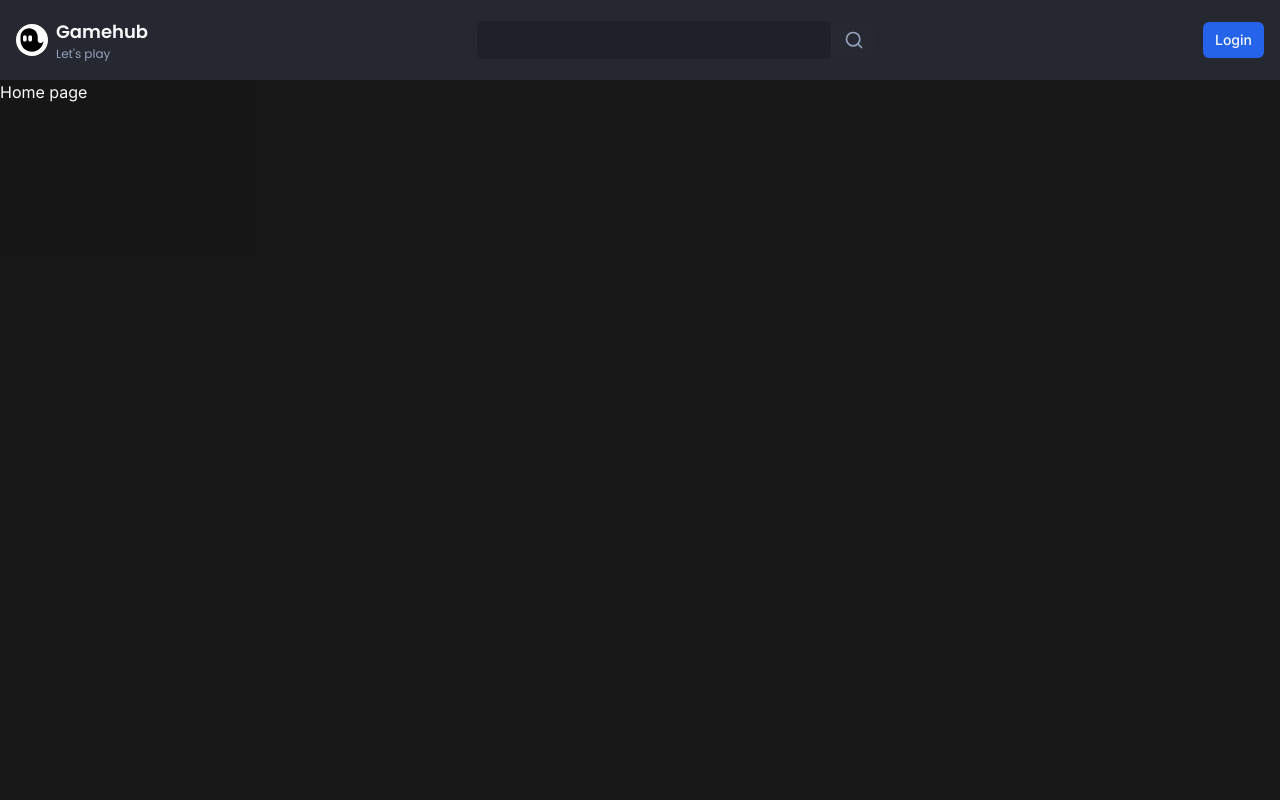
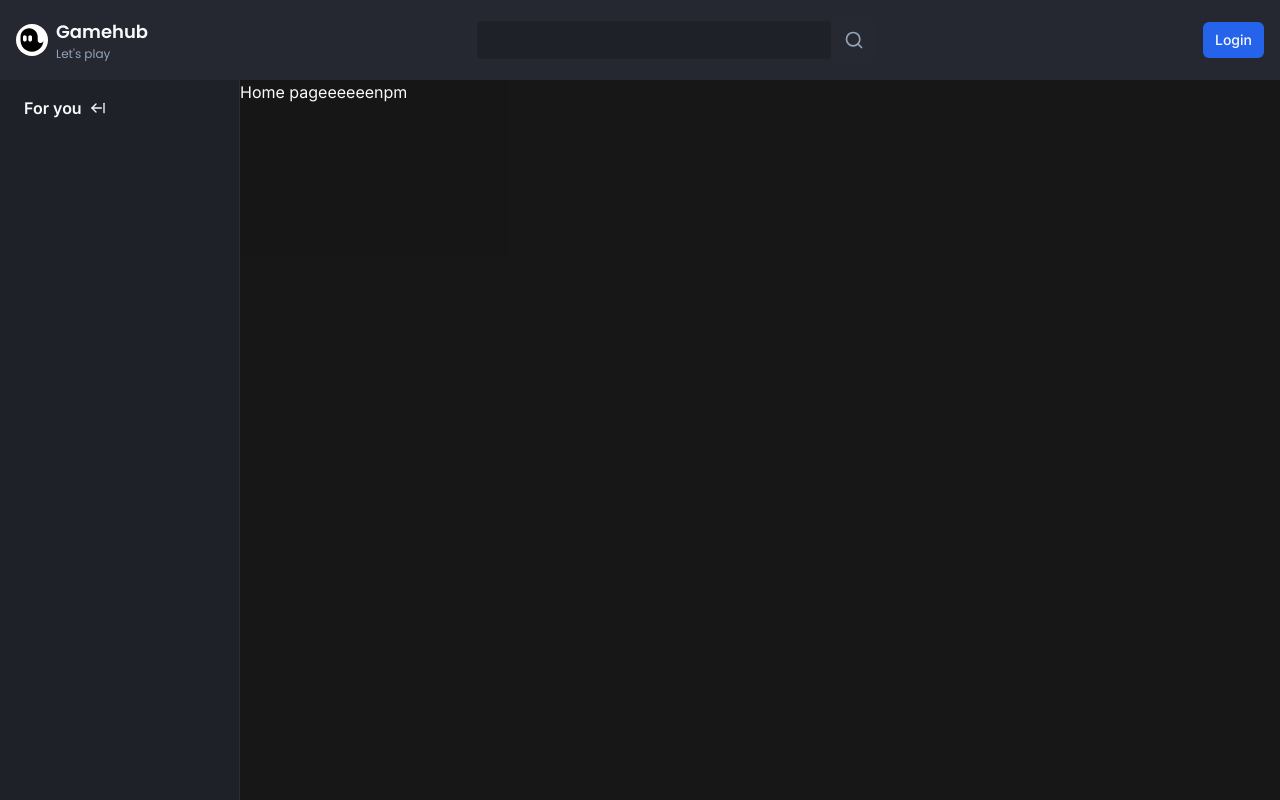
Before and after one commit to mantzu132/twitch-clone, a Next.js app: page / in a window 1280 px wide. Built offline with nearby package versions, Linux system fonts and the light colour scheme; no server answers.

Commit message:
sidebar finished but still no content

```diff
--- a/app/(browse)/(home)/page.tsx
+++ b/app/(browse)/(home)/page.tsx
@@ -5,7 +5,7 @@ import { UserButton } from "@clerk/nextjs";
 export default function Home() {
   return (
     <div>
-      <h1> Home page </h1>
+      <h1> Home pageeeeeenpm </h1>
     </div>
   );
 }
--- /dev/null
+++ b/app/(browse)/_components/container.tsx
@@ -0,0 +1,31 @@
+"use client";
+
+import { cn } from "@/lib/utils";
+import { useSidebar } from "@/store/use-sidebar";
+import { useMediaQuery } from "usehooks-ts";
+import { useEffect } from "react";
+
+interface ContainerProps {
+  children: React.ReactNode;
+}
+
+export const Container = ({ children }: ContainerProps) => {
+  const { collapsed, onCollapse, onExpand } = useSidebar((state) => state);
+
+  const matches = useMediaQuery("(max-width: 1024px)");
+
+  useEffect(() => {
+    if (matches) {
+      onCollapse();
+    } else {
+      onExpand();
+    }
+  }, [matches, onCollapse, onExpand]);
+  return (
+    <div
+      className={cn("flex-1", collapsed ? "ml-[70px]" : "ml-[70px] lg:ml-60")}
+    >
+      {children}
+    </div>
+  );
+};
--- /dev/null
+++ b/app/(browse)/_components/sidebar/index.tsx
@@ -0,0 +1,12 @@
+import { Wrapper } from "@/app/(browse)/_components/sidebar/wrapper";
+import Toggle from "@/app/(browse)/_components/sidebar/toggle";
+
+const Sidebar = () => {
+  return (
+    <Wrapper>
+      <Toggle />
+    </Wrapper>
+  );
+};
+
+export default Sidebar;
--- /dev/null
+++ b/app/(browse)/_components/sidebar/toggle.tsx
@@ -0,0 +1,39 @@
+"use client";
+import { useSidebar } from "@/store/use-sidebar";
+import { ArrowLeftFromLine, ArrowRightFromLine } from "lucide-react";
+import { Button } from "@/components/ui/button";
+import { Hint } from "@/components/hint";
+
+const Toggle = () => {
+  const { collapsed, onExpand, onCollapse } = useSidebar((state) => state);
+  const label = collapsed ? "Expand" : "Collapse";
+  return (
+    <>
+      {collapsed && (
+        <div className="hidden lg:flex w-full items-center justify-center pt-4 mb-4">
+          <Hint label={label} side="right">
+            <Button onClick={onExpand} variant="ghost" className=" p-2">
+              <ArrowRightFromLine className="h-4 w-4" />
+            </Button>
+          </Hint>
+        </div>
+      )}
+      {!collapsed && (
+        <div className="p-3 pl-6 mb-2 flex items-center w-full">
+          <p className="font-semibold text-primary">For you</p>
+          <Hint label={label} side="right">
+            <Button
+              onClick={onCollapse}
+              className="h-auto p-2 ml-auto"
+              variant="ghost"
+            >
+              <ArrowLeftFromLine className="h-4 w-4" />
+            </Button>
+          </Hint>
+        </div>
+      )}
+    </>
+  );
+};
+
+export default Toggle;
--- /dev/null
+++ b/app/(browse)/_components/sidebar/wrapper.tsx
@@ -0,0 +1,22 @@
+"use client";
+
+import { cn } from "@/lib/utils";
+import { useSidebar } from "@/store/use-sidebar";
+
+interface WrapperProps {
+  children: React.ReactNode;
+}
+
+export const Wrapper = ({ children }: WrapperProps) => {
+  const { collapsed } = useSidebar((state) => state);
+  return (
+    <aside
+      className={cn(
+        "fixed left-0 flex flex-col w-60 h-full bg-background border-r border-[#2D2E35] z-50",
+        collapsed && "w-[70px]",
+      )}
+    >
+      {children}
+    </aside>
+  );
+};
--- a/app/(browse)/layout.tsx
+++ b/app/(browse)/layout.tsx
@@ -1,4 +1,6 @@
 import Navbar from "@/app/(browse)/_components/navbar";
+import Sidebar from "@/app/(browse)/_components/sidebar";
+import { Container } from "@/app/(browse)/_components/container";
 
 export default function BrowseLayout({
   children,
@@ -8,7 +10,11 @@ export default function BrowseLayout({
   return (
     <>
       <Navbar />
-      <div className="flex h-full pt-20">{children}</div>
+      <div className="flex h-full pt-20">
+        <Sidebar />
+
+        <Container>{children}</Container>
+      </div>
     </>
   );
 }
--- /dev/null
+++ b/components/hint.tsx
@@ -0,0 +1,24 @@
+import {
+  Tooltip,
+  TooltipContent,
+  TooltipProvider,
+  TooltipTrigger,
+} from "@/components/ui/tooltip";
+interface HintProps {
+  children: React.ReactNode;
+  label: string;
+  side?: "top" | "bottom" | "left" | "right";
+}
+
+export const Hint = ({ children, label, side = "top" }: HintProps) => {
+  return (
+    <TooltipProvider>
+      <Tooltip>
+        <TooltipTrigger>{children}</TooltipTrigger>
+        <TooltipContent side={side}>
+          <p>{label}</p>
+        </TooltipContent>
+      </Tooltip>
+    </TooltipProvider>
+  );
+};
--- /dev/null
+++ b/components/ui/tooltip.tsx
@@ -0,0 +1,30 @@
+"use client"
+
+import * as React from "react"
+import * as TooltipPrimitive from "@radix-ui/react-tooltip"
+
+import { cn } from "@/lib/utils"
+
+const TooltipProvider = TooltipPrimitive.Provider
+
+const Tooltip = TooltipPrimitive.Root
+
+const TooltipTrigger = TooltipPrimitive.Trigger
+
+const TooltipContent = React.forwardRef<
+  React.ElementRef<typeof TooltipPrimitive.Content>,
+  React.ComponentPropsWithoutRef<typeof TooltipPrimitive.Content>
+>(({ className, sideOffset = 4, ...props }, ref) => (
+  <TooltipPrimitive.Content
+    ref={ref}
+    sideOffset={sideOffset}
+    className={cn(
+      "z-50 overflow-hidden rounded-md border bg-popover px-3 py-1.5 text-sm text-popover-foreground shadow-md animate-in fade-in-0 zoom-in-95 data-[state=closed]:animate-out data-[state=closed]:fade-out-0 data-[state=closed]:zoom-out-95 data-[side=bottom]:slide-in-from-top-2 data-[side=left]:slide-in-from-right-2 data-[side=right]:slide-in-from-left-2 data-[side=top]:slide-in-from-bottom-2",
+      className
+    )}
+    {...props}
+  />
+))
+TooltipContent.displayName = TooltipPrimitive.Content.displayName
+
+export { Tooltip, TooltipTrigger, TooltipContent, TooltipProvider }
--- a/package.json
+++ b/package.json
@@ -13,6 +13,7 @@
     "@clerk/themes": "^1.7.9",
     "@prisma/client": "^5.7.1",
     "@radix-ui/react-slot": "^1.0.2",
+    "@radix-ui/react-tooltip": "^1.0.7",
     "class-variance-authority": "^0.7.0",
     "clsx": "^2.0.0",
     "lucide-react": "^0.302.0",
@@ -24,7 +25,9 @@
     "react-dom": "^18",
     "svix": "^1.15.0",
     "tailwind-merge": "^2.2.0",
-    "tailwindcss-animate": "^1.0.7"
+    "tailwindcss-animate": "^1.0.7",
+    "usehooks-ts": "^2.9.1",
+    "zustand": "^4.4.7"
   },
   "devDependencies": {
     "@types/node": "^20",
--- /dev/null
+++ b/store/use-sidebar.ts
@@ -0,0 +1,13 @@
+import { create } from "zustand";
+
+interface SidebarStore {
+  collapsed: boolean;
+  onExpand: () => void;
+  onCollapse: () => void;
+}
+
+export const useSidebar = create<SidebarStore>((set) => ({
+  collapsed: false,
+  onExpand: () => set(() => ({ collapsed: false })),
+  onCollapse: () => set(() => ({ collapsed: true })),
+}));
```
Also changed, not shown: 1 other file (tests, documents, lock files or other folders).
